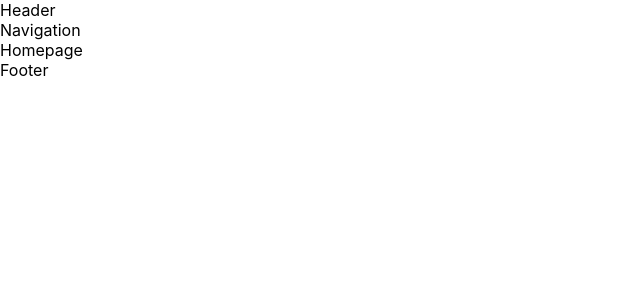
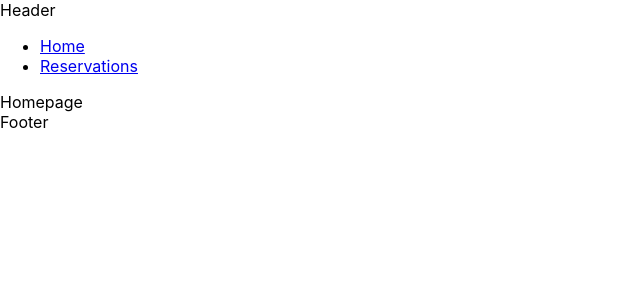
Before and after one commit to ZahraaAbas/little-lemon, a React (Create React App) app: page / in a window 1280 px wide. Shown: the top 300 px of the page, without its empty margins (0-640 px from the left). Built offline with nearby package versions, Linux system fonts and the light colour scheme.

Commit message:
Add navigation links with React Router Link

```diff
--- a/src/components/Nav.js
+++ b/src/components/Nav.js
@@ -1,7 +1,16 @@
+import { Link } from 'react-router-dom';
+
 function Nav() {
   return (
-    <nav>
-      Navigation
+    <nav aria-label="Main navigation">
+      <ul>
+        <li>
+          <Link to="/">Home</Link>
+        </li>
+        <li>
+          <Link to="/booking">Reservations</Link>
+        </li>
+      </ul>
     </nav>
   );
 }
```
